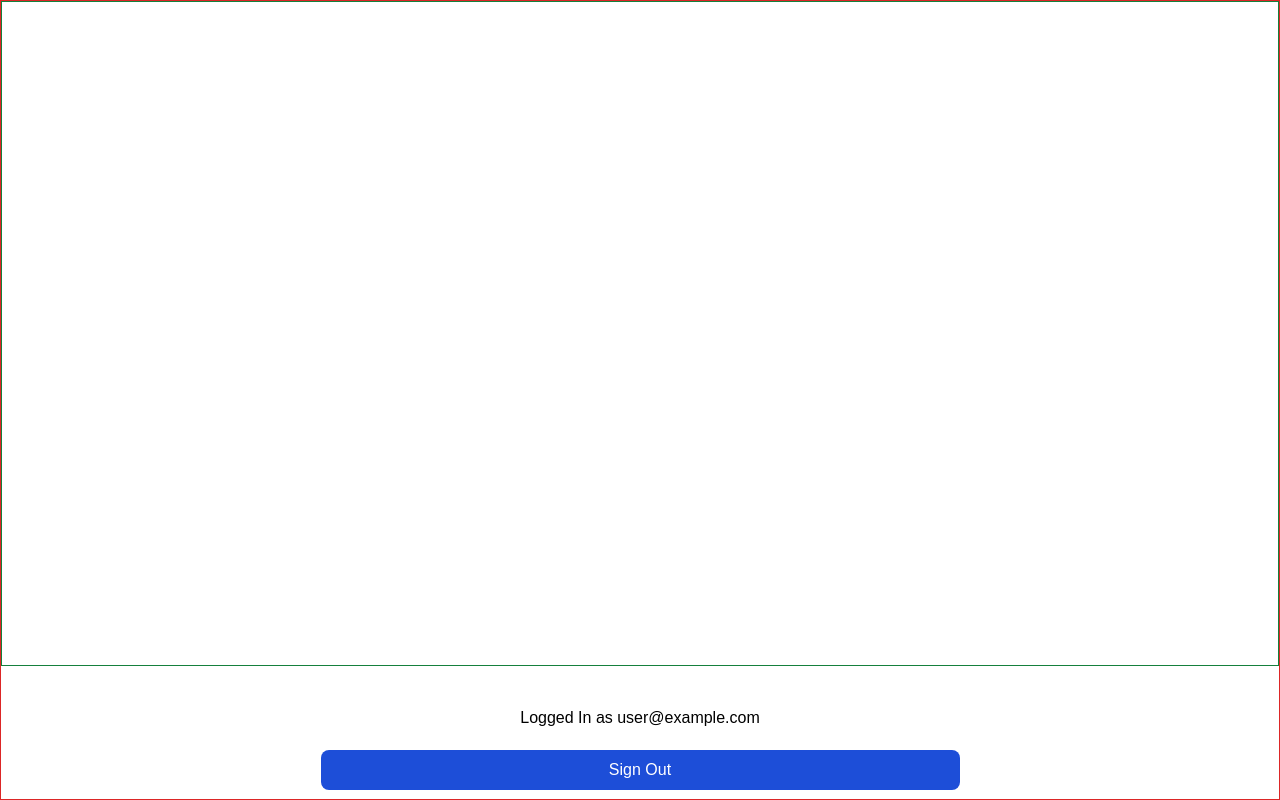
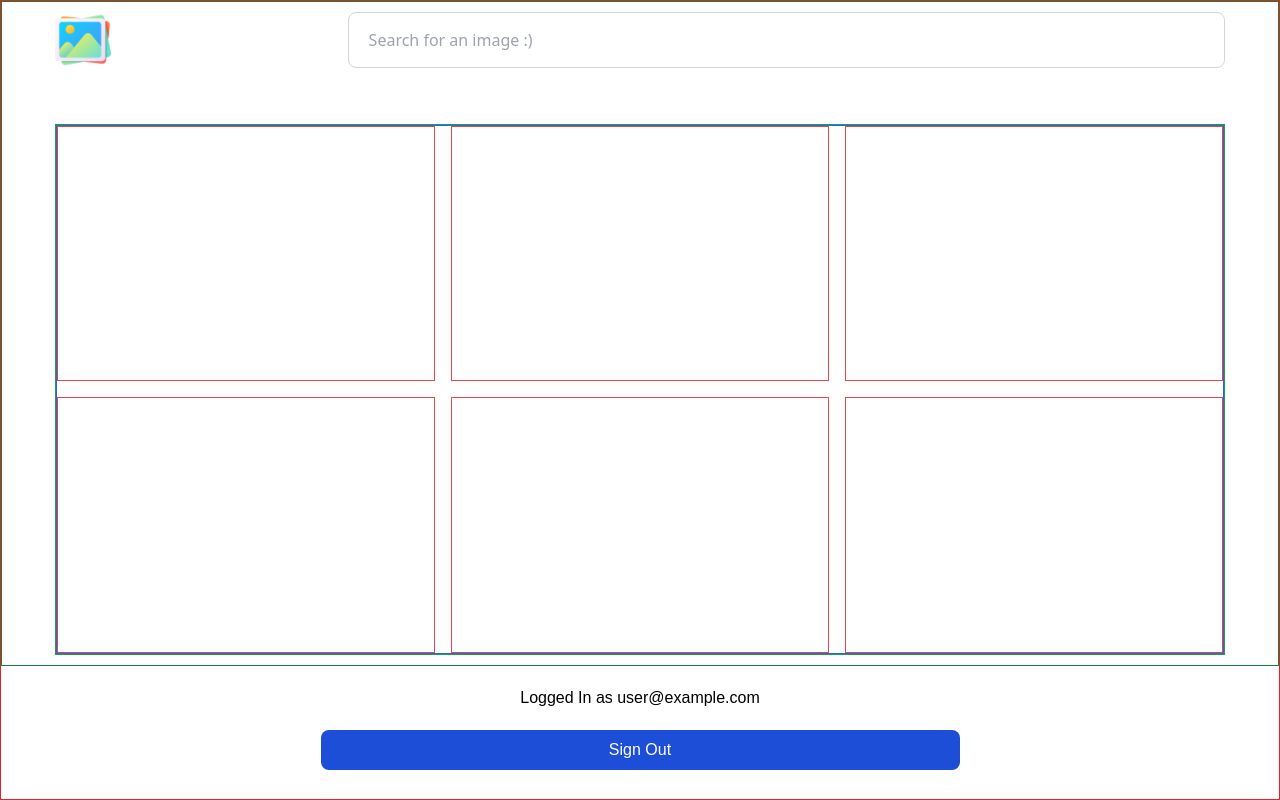
Before and after one commit to oghene-ella/Img_Gallery, a React (Vite) app: page /home in a window 1280 px wide. Built offline with nearby package versions, Linux system fonts and the light colour scheme; no server answers; sample sign-in values are in the browser's storage; a web font is replaced by a local one.

Commit message:
working on the gallery page

```diff
--- /dev/null
+++ b/src/components/Homepage/Gallery.jsx
@@ -0,0 +1,16 @@
+const Gallery = () => {
+  return (
+		<section className="border border-green-600 w-11/12 flex mx-auto h-4/5">
+			<main className="w-full border border-blue-600 grid grid-cols-3 gap-4">
+				<section className="border border-red-500"></section>
+				<section className="border border-red-500"></section>
+				<section className="border border-red-500"></section>
+				<section className="border border-red-500"></section>
+				<section className="border border-red-500"></section>
+				<section className="border border-red-500"></section>
+			</main>
+		</section>
+	);
+}
+
+export default Gallery
--- a/src/components/Homepage/Home.jsx
+++ b/src/components/Homepage/Home.jsx
@@ -1,10 +1,13 @@
 import LoginAuth from "../authentication/LoginAuthentication"
+import SearchBar from "../searchBar/Searchbar"
+import Gallery from "./Gallery.jsx"
 
 const Home = () => {
   return (
-    <section className="border border-red-600 h-screen flex flex-col gap-10">
-      <section className="border border-green-700 h-5/6 ">
-
+    <section className="border border-red-600 h-screen flex flex-col gap-5">
+      <section className="border border-green-700 h-5/6 flex flex-col justify-center gap-14">
+        <SearchBar />
+        <Gallery />
       </section>
       <LoginAuth />
     </section>
--- /dev/null
+++ b/src/components/searchBar/Searchbar.jsx
@@ -0,0 +1,14 @@
+import logo from "../../assets/logo/logo1.png"
+
+const Searchbar = () => {
+  return (
+    <section className="w-11/12 flex items-center justify-between gap-10 mx-auto">
+        <img src={logo} className="w-14"/>
+        <nav className="w-3/4">
+            <input type="search" placeholder="Search for an image :)" className="w-full h-full border border-gray-300 px-5 py-4 rounded-lg"/>
+        </nav>
+    </section>
+  )
+}
+
+export default Searchbar
```
